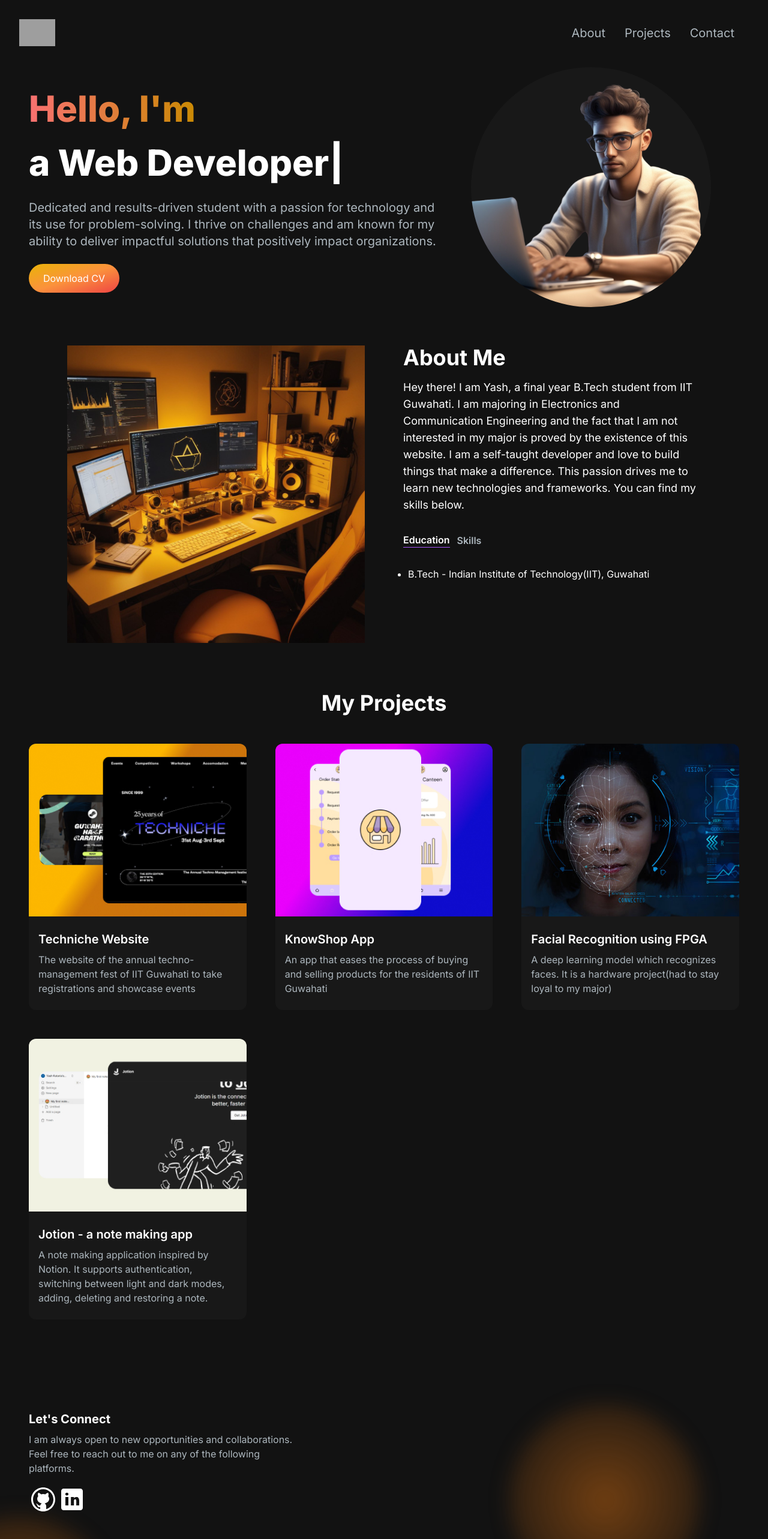
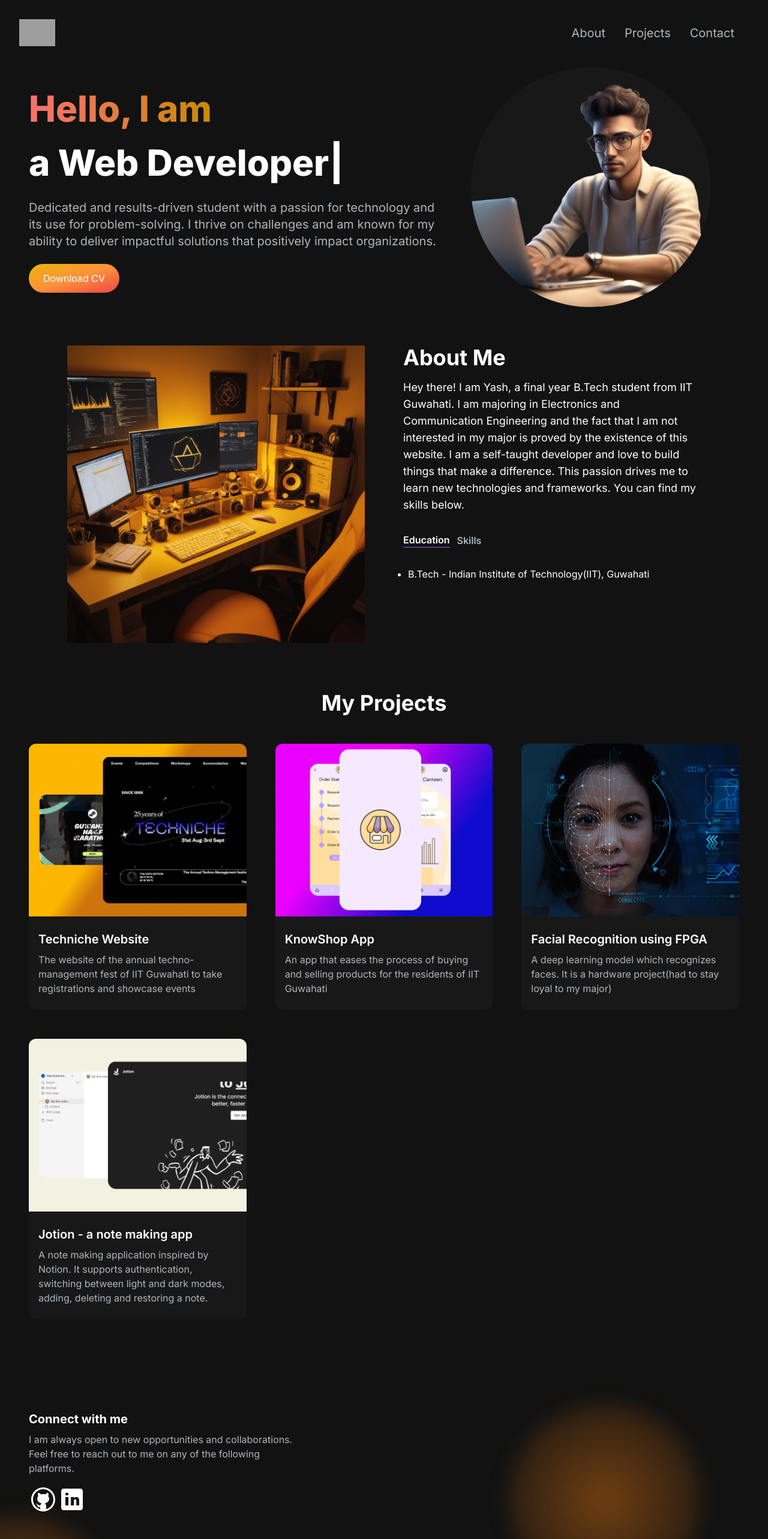
Before and after one commit to yashhkataria/personal-website, a Next.js app: page / in a window 1280 px wide. Shown: the top 2566 px of the page at 60% size. Built offline with nearby package versions, Linux system fonts and the light colour scheme; grey boxes are pictures that could not be loaded.

Commit message:
let's hope

```diff
--- a/app/components/ContactSection.jsx
+++ b/app/components/ContactSection.jsx
@@ -10,7 +10,7 @@
         <div className='bg-[radial-gradient(ellipse_at_center,_var(--tw-gradient-stops))] from-yellow-900 to-transparent rounded-full h-80 w-80 z-0 blur-lg absolute top-3/4 -left-4 transform -translate-x-1/2 -translate-1/2'></div>
         <div className='hidden md:block bg-[radial-gradient(ellipse_at_center,_var(--tw-gradient-stops))] from-yellow-900 to-transparent rounded-full h-80 w-80 z-0 blur-lg absolute top-1/4 -right-24 transform -translate-x-1/2 -translate-1/2'></div>
         <div className='z-10'>
-            <h5 className='text-xl text-white font-bold my-2'>Let's Connect</h5>
+            <h5 className='text-xl text-white font-bold my-2'>Connect with me</h5>
             <p className='text-[#ADB7BE] mb-4 max-w-md'>
                 {" "}
                 I am always open to new opportunities and collaborations. Feel free to reach out to me on any of the following platforms.
--- a/app/components/HeroSection.jsx
+++ b/app/components/HeroSection.jsx
@@ -16,7 +16,7 @@
                 className="col-span-7 place-self-center text-center sm:text-left"
             >
                 <h1 className="text-white mb-4 text-4xl sm:text-5xl lg:text-6xl lg:leading-normal font-extrabold">
-                    <span className="text-transparent bg-clip-text bg-gradient-to-r from-red-400 to-yellow-600">Hello, I'm{" "}</span>
+                    <span className="text-transparent bg-clip-text bg-gradient-to-r from-red-400 to-yellow-600">Hello, I am{" "}</span>
                     <br></br>
                     <TypeAnimation
                         sequence = {[
```
